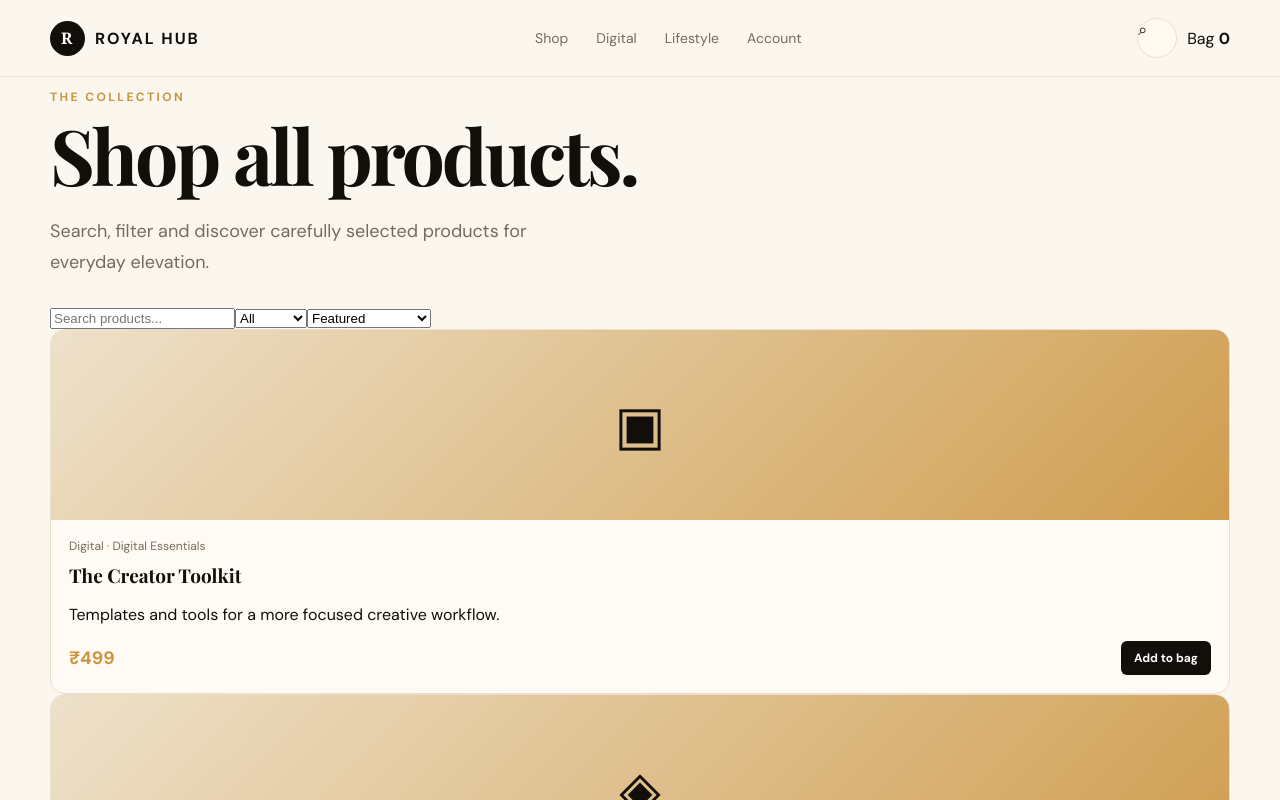
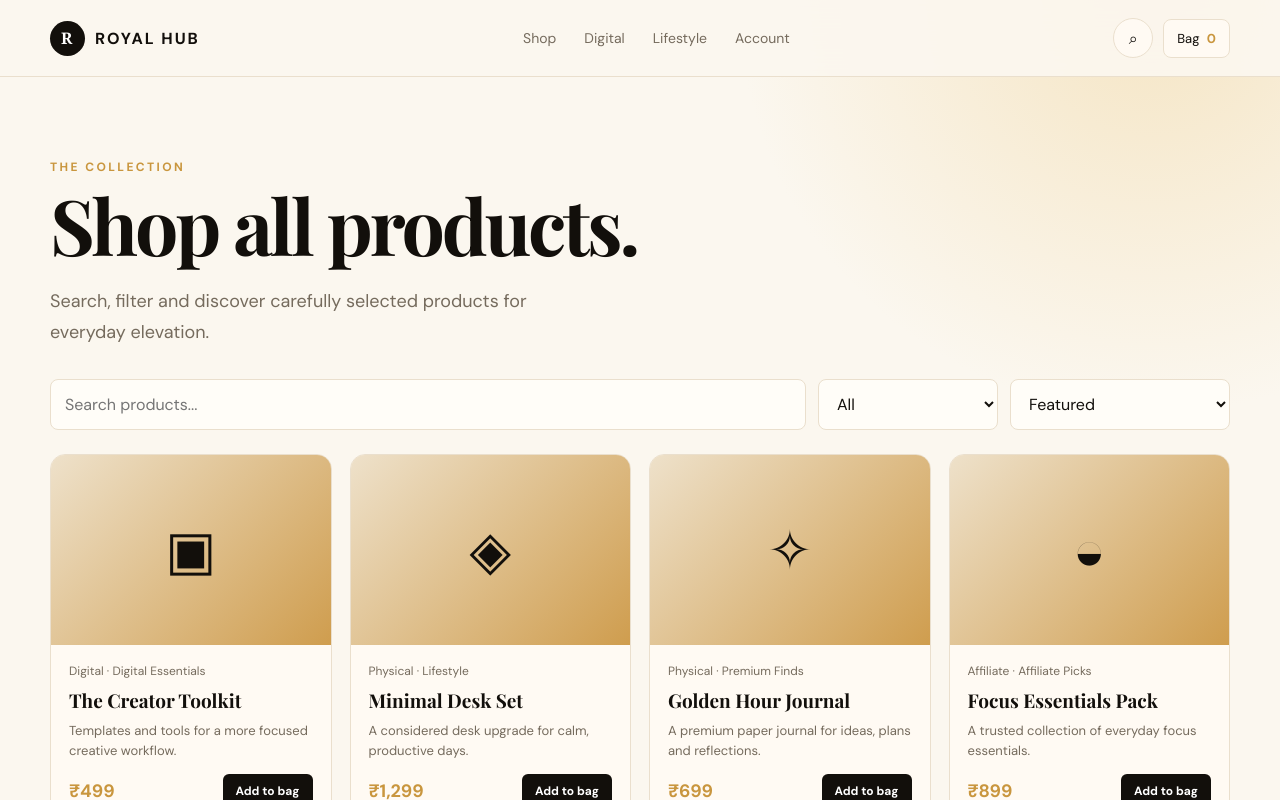
Before and after one commit to Royal963320/ashna-royal-hub, a Next.js app: page /shop in a window 1280 px wide. Shown: the top 800 px of the page. Built offline with nearby package versions, Linux system fonts and the light colour scheme.

Commit message:
Add Royal Hub frontend page styles and premium background

```diff
--- a/app/globals.css
+++ b/app/globals.css
@@ -1,46 +1,51 @@
 @import url('https://fonts.googleapis.com/css2?family=DM+Sans:wght@400;500;600;700&family=Playfair+Display:wght@600;700;800&display=swap');
 
-:root { --ink:#120f0b; --muted:#756b5d; --gold:#c9963e; --gold-light:#f3dfb1; --cream:#fbf7ef; --line:#eadfcd; }
+:root { --ink:#120f0b; --muted:#756b5d; --gold:#c9963e; --gold-light:#f3dfb1; --cream:#fbf7ef; --line:#eadfcd; --surface:#fffaf3; }
 * { box-sizing:border-box; }
-body { margin:0; background:var(--cream); color:var(--ink); font-family:'DM Sans',sans-serif; }
+html { scroll-behavior:smooth; }
+body { margin:0; background:radial-gradient(circle at 90% 0%,#f5e5c4 0,transparent 28%), var(--cream); color:var(--ink); font-family:'DM Sans',sans-serif; }
 a { color:inherit; text-decoration:none; }
-button { font:inherit; cursor:pointer; }
+button,input,select { font:inherit; }
+button { cursor:pointer; }
 .container { width:min(1180px, calc(100% - 40px)); margin:auto; }
 .header { position:sticky; top:0; z-index:20; background:rgba(251,247,239,.92); backdrop-filter:blur(16px); border-bottom:1px solid var(--line); }
 .nav { height:76px; display:flex; align-items:center; justify-content:space-between; gap:24px; }
 .brand { display:flex; align-items:center; gap:10px; font-weight:800; letter-spacing:.12em; }
 .brand-mark { display:grid; place-items:center; width:35px; height:35px; border-radius:50%; color:#fff; background:var(--ink); font-family:Georgia,serif; }
 .nav-links { display:flex; gap:28px; color:var(--muted); font-size:14px; }
-.nav-links a:hover { color:var(--ink); }
+.nav-links a:hover,.text-link:hover { color:var(--gold); }
 .nav-actions { display:flex; gap:10px; align-items:center; }
-.icon-btn { border:1px solid var(--line); background:#fffaf2; border-radius:50%; width:40px; height:40px; }
+.icon-btn { display:grid; place-items:center; border:1px solid var(--line); background:var(--surface); border-radius:50%; width:40px; height:40px; }
+.cart-link { border:1px solid var(--line); padding:10px 13px; border-radius:8px; font-size:13px; background:var(--surface); }
+.cart-link b { color:var(--gold); margin-left:4px; }
 .hero { margin:46px auto 70px; display:grid; grid-template-columns:1.1fr .9fr; gap:46px; align-items:center; }
 .eyebrow { color:var(--gold); font-size:12px; font-weight:700; letter-spacing:.2em; text-transform:uppercase; }
 h1,h2,h3 { font-family:'Playfair Display', Georgia, serif; margin:0; }
 h1 { font-size:clamp(46px, 6vw, 78px); line-height:.98; letter-spacing:-.04em; max-width:680px; }
+h2 { font-size:32px; }
 .hero-copy { color:var(--muted); font-size:18px; line-height:1.7; max-width:540px; margin:24px 0 30px; }
 .cta { display:inline-flex; align-items:center; gap:10px; background:var(--ink); color:#fff; border:0; border-radius:7px; padding:15px 22px; font-weight:700; }
-.cta:hover { background:#2b2117; }
-.hero-art { min-height:440px; border-radius:22px; padding:28px; background:linear-gradient(145deg,#221a12,#8a6329 55%,#e0b35b); position:relative; overflow:hidden; box-shadow:0 24px 60px #8f672633; }
+.cta:hover,.buy:hover { background:#2b2117; }
+.hero-art,.detail-art { min-height:440px; border-radius:22px; padding:28px; background:linear-gradient(145deg,#221a12,#8a6329 55%,#e0b35b); position:relative; overflow:hidden; box-shadow:0 24px 60px #8f672633; }
 .hero-art:before { content:'✦'; position:absolute; top:30px; right:38px; color:#ffeab4; font-size:90px; opacity:.7; }
 .hero-card { position:absolute; inset:70px 52px 42px; border:1px solid #f9e4b566; border-radius:18px; background:linear-gradient(145deg,#f6e5bd,#c28e38); display:flex; align-items:flex-end; padding:30px; }
 .hero-card span { color:#332312; font-family:Georgia,serif; font-size:34px; font-weight:700; }
 .section { padding:30px 0 80px; }
 .section-head { display:flex; align-items:end; justify-content:space-between; margin-bottom:24px; }
 .section-head p { color:var(--muted); margin:0; font-size:14px; }
-.grid { display:grid; grid-template-columns:repeat(4,1fr); gap:18px; }
-.category { background:#fffaf3; border:1px solid var(--line); border-radius:15px; padding:24px; min-height:145px; transition:transform .2s, box-shadow .2s; }
+.grid,.product-grid { display:grid; grid-template-columns:repeat(4,1fr); gap:18px; }
+.category,.product { background:var(--surface); border:1px solid var(--line); border-radius:15px; overflow:hidden; }
+.category { padding:24px; min-height:145px; transition:transform .2s, box-shadow .2s; }
 .category:hover { transform:translateY(-4px); box-shadow:0 14px 35px #9d75331c; }
 .category-icon { font-size:28px; margin-bottom:24px; }
 .category h3 { font-size:20px; }
-.category p { color:var(--muted); font-size:13px; margin:6px 0 0; }
-.product { background:#fffaf3; border:1px solid var(--line); border-radius:15px; overflow:hidden; }
+.category p,.product-description { color:var(--muted); font-size:13px; margin:6px 0 0; line-height:1.5; }
 .product-img { height:190px; background:linear-gradient(135deg,#eee1ca,#cf9d4e); display:grid; place-items:center; font-size:54px; }
 .product-body { padding:18px; }
 .product-meta { color:var(--muted); font-size:12px; }
-.product h3 { font-size:19px; margin:8px 0 14px; }
-.price-row { display:flex; justify-content:space-between; align-items:center; font-weight:700; }
-.price { color:var(--gold); font-size:18px; }
+.product h3 { font-size:19px; margin:8px 0 8px; }
+.price-row { display:flex; justify-content:space-between; align-items:center; gap:10px; font-weight:700; margin-top:14px; }
+.price,.detail-price { color:var(--gold); font-size:18px; }
 .buy { background:var(--ink); border:0; border-radius:6px; color:#fff; padding:9px 13px; font-size:12px; font-weight:700; }
 .trust { background:var(--ink); color:#fff; padding:34px; border-radius:18px; display:grid; grid-template-columns:repeat(3,1fr); gap:20px; }
 .trust-item { display:flex; gap:14px; align-items:center; }
@@ -48,5 +53,16 @@ h1 { font-size:clamp(46px, 6vw, 78px); line-height:.98; letter-spacing:-.04em; m
 .trust-item span { color:#b8aa96; font-size:12px; }
 .footer { border-top:1px solid var(--line); padding:34px 0; color:var(--muted); font-size:13px; }
 .footer-inner { display:flex; justify-content:space-between; gap:20px; }
-@media(max-width:800px){ .container{width:min(100% - 28px,600px)} .nav-links{display:none}.hero{grid-template-columns:1fr;margin:30px auto 45px;gap:28px}.hero-art{min-height:300px}.grid{grid-template-columns:repeat(2,1fr)}.trust{grid-template-columns:1fr;padding:24px}.footer-inner{flex-direction:column}.section{padding-bottom:50px} }
-@media(max-width:460px){ h1{font-size:46px}.grid{gap:10px}.category{padding:16px;min-height:125px}.product-img{height:145px}.product-body{padding:13px}.hero-card{inset:52px 28px 28px} }
+.page-shell { padding:70px 0 100px; }
+.page-title { margin:8px 0 14px; }
+.catalog-tools { display:grid; grid-template-columns:1fr 180px 220px; gap:12px; margin:32px 0 24px; }
+.input { width:100%; border:1px solid var(--line); border-radius:8px; background:#fffdf8; color:var(--ink); padding:13px 14px; outline-color:var(--gold); }
+.empty { padding:60px 20px; text-align:center; background:var(--surface); border:1px dashed var(--line); border-radius:14px; color:var(--muted); }
+.detail-page { padding:70px 0 100px; display:grid; grid-template-columns:1fr 1fr; gap:70px; align-items:center; }
+.detail-art { display:grid; place-items:center; font-size:130px; color:#ffe3a8; }
+.detail-copy h1 { margin:10px 0 18px; }
+.detail-price { font-size:28px; font-weight:700; }
+.small-note { color:var(--muted); font-size:13px; margin:18px 0; }
+.text-link { color:var(--gold); font-weight:700; font-size:14px; }
+@media(max-width:800px){ .container{width:min(100% - 28px,600px)} .nav-links{display:none}.hero,.detail-page{grid-template-columns:1fr;margin:30px auto 45px;gap:28px}.hero-art,.detail-art{min-height:300px}.grid,.product-grid{grid-template-columns:repeat(2,1fr)}.trust{grid-template-columns:1fr;padding:24px}.footer-inner{flex-direction:column}.section{padding-bottom:50px}.catalog-tools{grid-template-columns:1fr}.detail-page{padding-top:40px} }
+@media(max-width:460px){ h1{font-size:46px}.grid,.product-grid{gap:10px}.category{padding:16px;min-height:125px}.product-img{height:145px}.product-body{padding:13px}.hero-card{inset:52px 28px 28px} }
```
